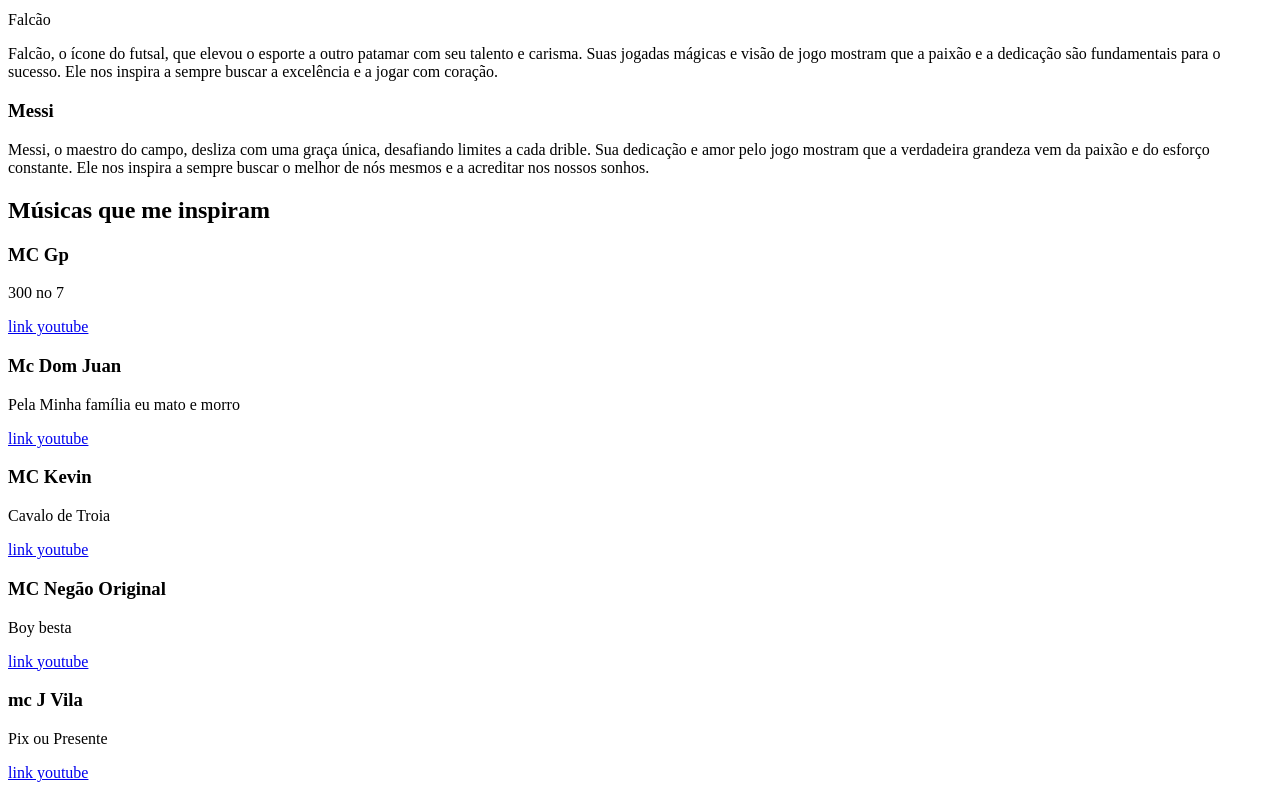
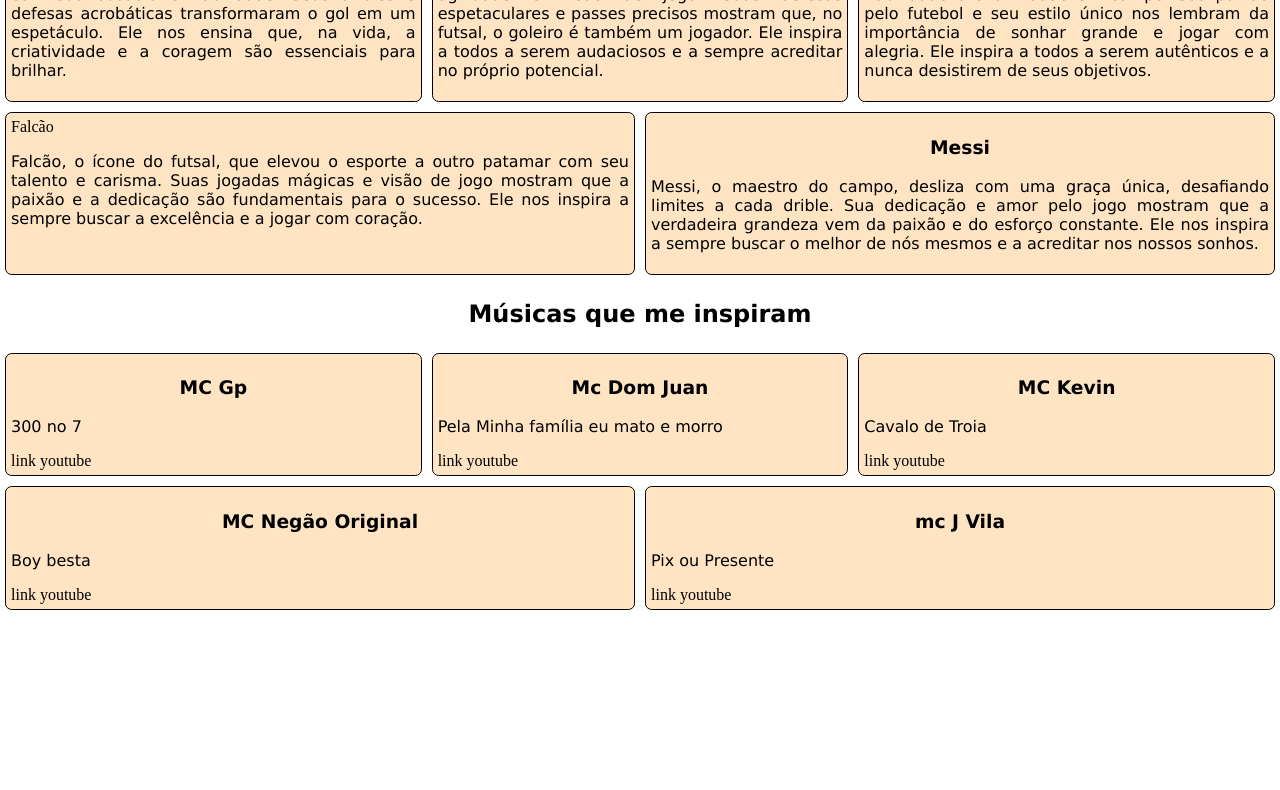
Before and after one commit to lucasaraujotrindad/Portifolio-2024, a plain HTML site: page Habilidades.html in a window 1280 px wide. Shown: the part 517-1307 px from the top of the page. After the commit the page ends 1132 px from the top, so only its background shows below. Drawn offline with Linux system fonts and the light colour scheme; files that its build step writes are made by us from their sources; the site is published under a folder, as on GitHub Pages, so addresses that start at the root find nothing.

Commit message:
Update Habilidades.html

```diff
--- a/Habilidades.html
+++ b/Habilidades.html
@@ -4,11 +4,11 @@
     <meta charset="UTF-8">
     <meta name="viewport" content="width=device-width, initial-scale=1.0">
     <title>Minhas Habilidades⚽</title>
-    <link rel="stylesheet" href="/css/Menu.css">
-    <link rel="shortcut icon" href="imagens/favicon.png" type="image/x-icon">
-    <link rel="stylesheet" href="/CSS/imagens.css">
-    <link rel="stylesheet" href="/CSS/form.css">
-    <link rel="stylesheet" href="/CSS/textos.css">
+    <link rel="stylesheet" href="Menu.css">
+    <link rel="shortcut icon" href="favicon.png" type="image/x-icon">
+    <link rel="stylesheet" href="imagens.css">
+    <link rel="stylesheet" href="form.css">
+    <link rel="stylesheet" href="textos.css">
 </head>
 <body>
     <div id="conteudo">
```
